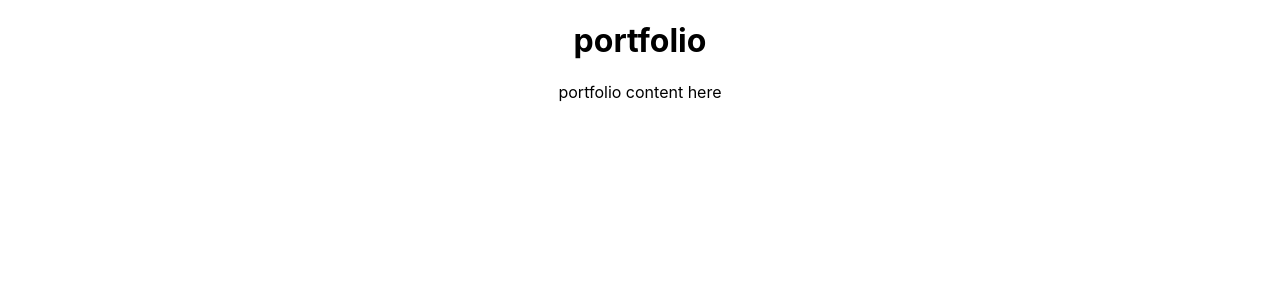
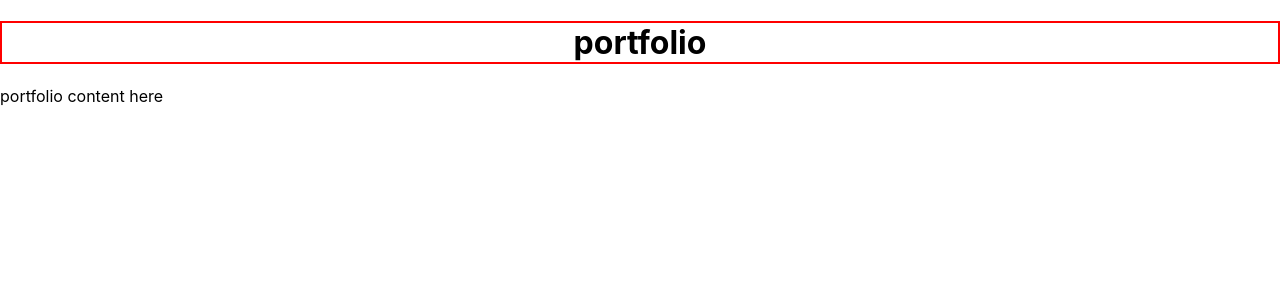
Before and after one commit to Izzywa/portfolio, a React (Create React App) app: page / in a window 1280 px wide. Shown: the top 300 px of the page. Built offline with nearby package versions, Linux system fonts and the light colour scheme.

Commit message:
edit css

```diff
--- a/src/App.css
+++ /dev/null
@@ -1,38 +0,0 @@
-.App {
-  text-align: center;
-}
-
-.App-logo {
-  height: 40vmin;
-  pointer-events: none;
-}
-
-@media (prefers-reduced-motion: no-preference) {
-  .App-logo {
-    animation: App-logo-spin infinite 20s linear;
-  }
-}
-
-.App-header {
-  background-color: #282c34;
-  min-height: 100vh;
-  display: flex;
-  flex-direction: column;
-  align-items: center;
-  justify-content: center;
-  font-size: calc(10px + 2vmin);
-  color: white;
-}
-
-.App-link {
-  color: #61dafb;
-}
-
-@keyframes App-logo-spin {
-  from {
-    transform: rotate(0deg);
-  }
-  to {
-    transform: rotate(360deg);
-  }
-}
--- a/src/App.js
+++ b/src/App.js
@@ -1,11 +1,11 @@
 
 import React from 'react';
-import './App.css';
+import './css/App.css';
 
 function App() {
   return (
     <div className="App">
-      <h1>portfolio</h1>
+      <h1 className='portfolio-title'>portfolio</h1>
       <p>portfolio content here</p>
     </div>
   );
--- /dev/null
+++ b/src/css/App.css
@@ -0,0 +1,11 @@
+.portfolio-title {
+  justify-content: center;
+  display: flex;
+  align-items: center;
+}
+
+.portfolio-title {
+  border: 2px solid red;
+}
+
+/*# sourceMappingURL=App.css.map */
--- /dev/null
+++ b/src/css/App.scss
@@ -0,0 +1,10 @@
+%center {
+    justify-content: center;
+    display: flex;
+    align-items: center;
+}
+
+.portfolio-title {
+    border: 2px solid red;
+    @extend %center;
+}
--- a/src/index.js
+++ b/src/index.js
@@ -1,6 +1,6 @@
 import React from 'react';
 import ReactDOM from 'react-dom/client';
-import './index.css';
+import './css/index.css';
 import App from './App';
 import reportWebVitals from './reportWebVitals';
 
```
Also changed, not shown: src/css/index.css (renamed from src/index.css), src/logo.svg (deleted), 1 other file (tests, documents, lock files or other folders).
